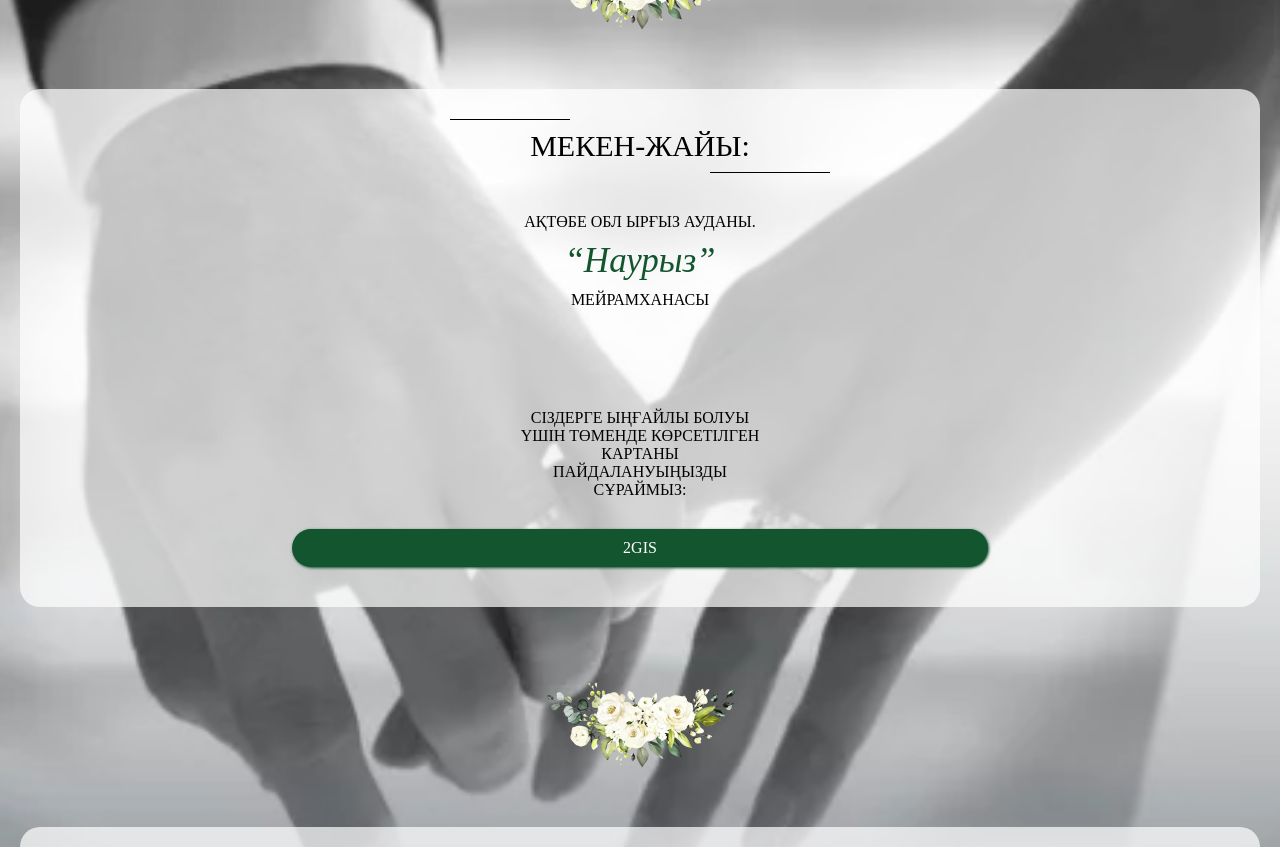
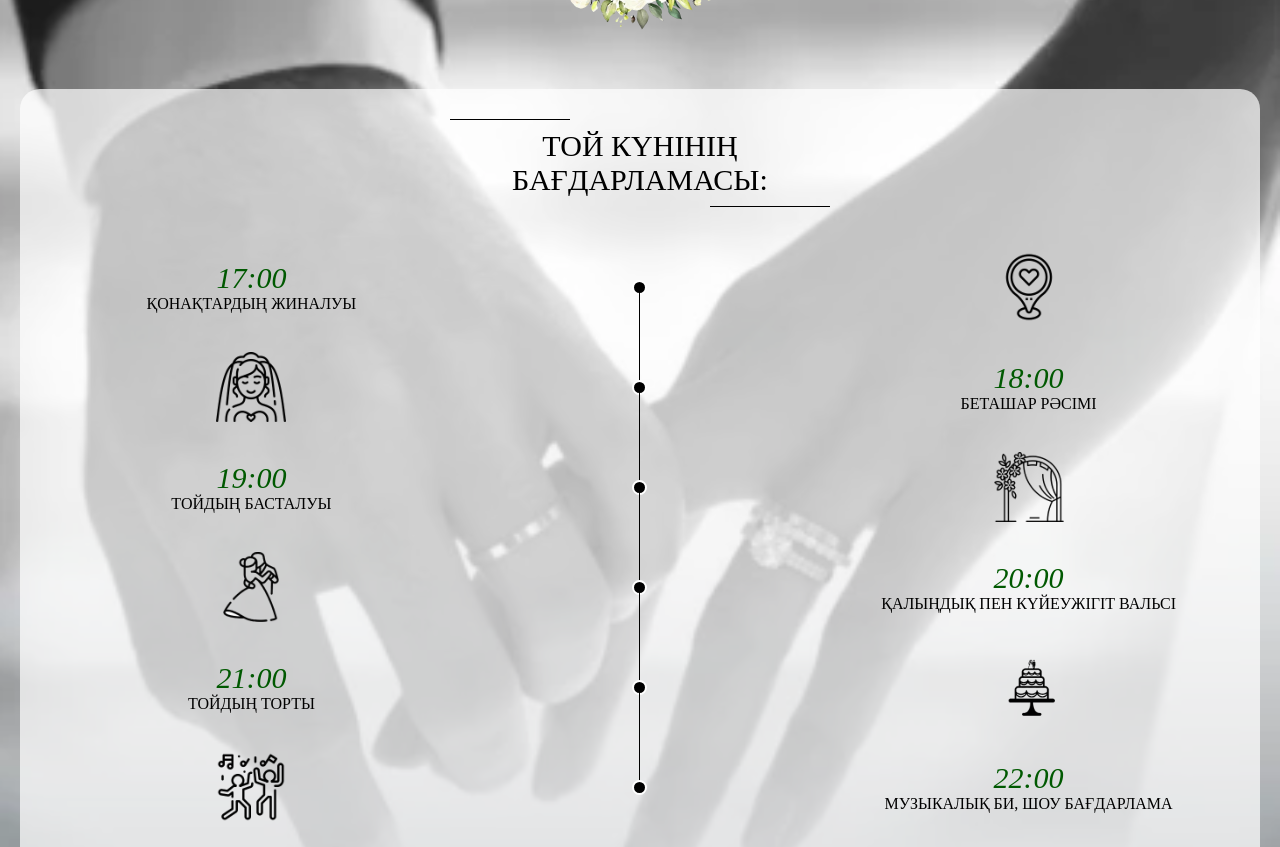
Before and after one commit to WalkingFrozenFish/wedding-v2, a React (Vite) app: page / in a window 1280 px wide. Shown: the part 2740-3587 px from the top of the page. Built offline with nearby package versions, Linux system fonts and the light colour scheme; a web font is replaced by a local one.

Commit message:
Remove map and chat

```diff
--- a/src/App.tsx
+++ b/src/App.tsx
@@ -30,10 +30,6 @@ function App() {
 
             <Divider/>
 
-            <Map/>
-
-            <Divider/>
-
             <Road/>
 
             <Divider/>
@@ -44,10 +40,6 @@ function App() {
 
             <Form/>
 
-            <Divider/>
-
-            <Chat/>
-
             <Footer/>
         </div>
     );
```
